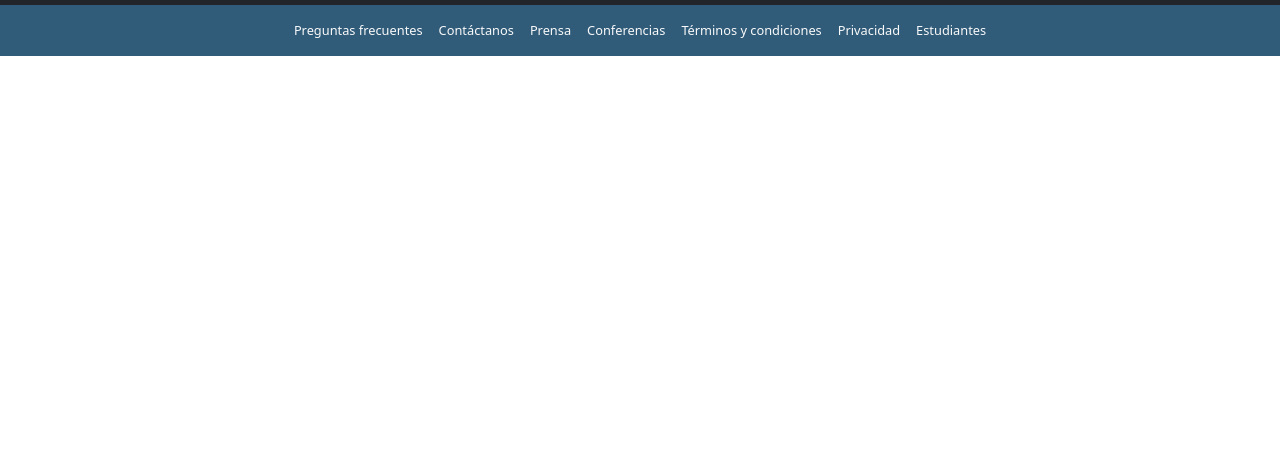
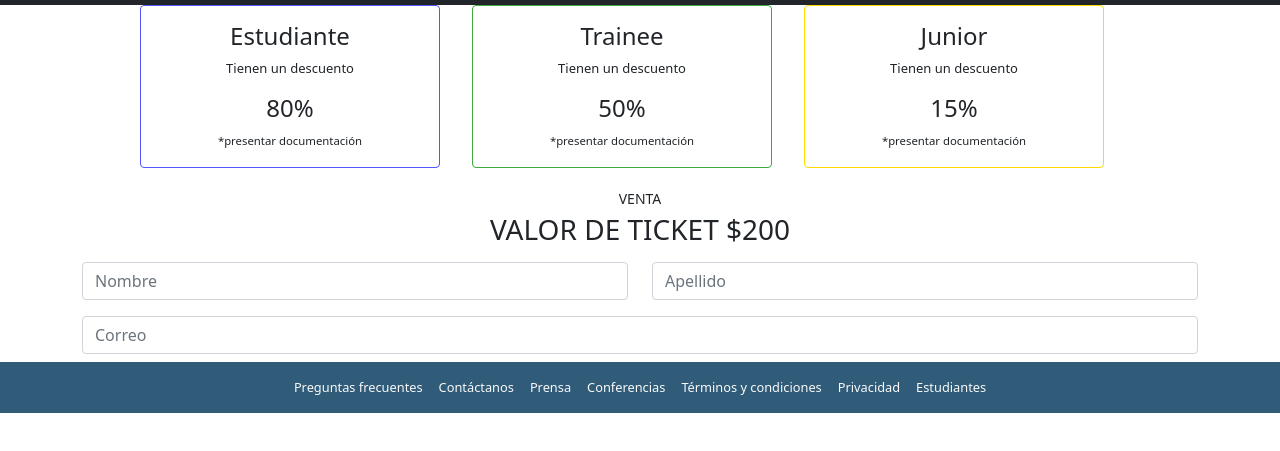
Before and after one commit to saneralu/integrador.frontend, a plain HTML site: page tickets.html in a window 1280 px wide. Shown: the part 75-526 px from the top of the page. Drawn offline with nearby package versions, Linux system fonts and the light colour scheme.

Commit message:
cambio-estilo-ticket

```diff
--- /dev/null
+++ b/css/tickets.css
@@ -0,0 +1,60 @@
+* {
+    box-sizing: border-box;
+
+}
+.img {
+    filter: brightness(50%);
+    max-width: 100%;
+}
+
+.container-sm {
+    position: relative;
+}
+.Conf-Bs-As {
+    position: absolute;
+    bottom: 80px;
+    right: 16px;
+    font-size: 18px;
+    color: white;
+    text-align: end;
+    word-break: keep-all;
+    max-width: 540px;
+  }
+
+  .boton-orador {
+    border-color: white;
+    background-color: rgba(245, 245, 245, 0);
+    color: white;
+}
+
+.boton-tickets {
+    border-color: green;
+    background-color: green;
+    color: white;
+}
+
+.row-cards {
+    padding-inline: 50px;
+}
+
+.card-text {
+    font-size: small;
+}
+
+.estudiante {
+    border-color: rgb(85, 85, 255);
+}
+
+.trainee {
+    border-color: rgb(63, 168, 63);
+}
+
+.junior {
+    border-color: rgb(255, 217, 0);
+}
+
+.footer {
+    background-color: #315c79;
+    text-align: center;
+    font-size: 80%;
+  }
--- a/tickets.html
+++ b/tickets.html
@@ -6,12 +6,12 @@
     <meta name="viewport" content="width=device-width, initial-scale=1.0">
     <!-- Latest compiled and minified CSS -->
     <link href="https://cdn.jsdelivr.net/npm/bootstrap@5.1.3/dist/css/bootstrap.min.css" rel="stylesheet">
-    <link rel="stylesheet" href="css/estilo.css">
+    <link rel="stylesheet" href="css/tickets.css">
 
     <title>Conf Bs As</title>
 </head>
 <body>
-    <div>
+    <div >
       <nav class="navbar navbar-expand-sm bg-dark navbar-dark">
         <div class="container-fluid">
           <img src="Imagenes/codoacodo.png" alt="" height="60px">
@@ -38,7 +38,56 @@
         </div>
       </nav>
     </div>
-
+    <div class="container">
+        <div class="row row-cols-1 row-cols-md-3 g-3 pd-2 row-cards">
+          <div class="card h-90 m-3 w-80 estudiante" style="width:300px">
+            <div class="card-body text-center">
+              <h4 class="card-title">Estudiante</h4>
+              <p class="card-text">Tienen un descuento</p>
+              <h4 class="card-title">80%</h4>
+              <p class="card-text"><small>*presentar documentación</small></p>
+            </div>
+          </div>
+          <div class="card h-90 m-3 w-80 trainee" style="width:300px">
+            <div class="card-body text-center">
+              <h4 class="card-title">Trainee</h4>
+              <p class="card-text">Tienen un descuento</p>
+              <h4 class="card-title">50%</h4>
+              <p class="card-text"><small>*presentar documentación</small></p>
+            </div>
+          </div>
+          <div class="card h-90 m-3 w-80 junior" style="width:300px">
+            <div class="card-body text-center">
+              <h4 class="card-title">Junior</h4>
+              <p class="card-text">Tienen un descuento</p>
+              <h4 class="card-title">15%</h4>
+              <p class="card-text"><small>*presentar documentación</small></p>
+            </div>
+          </div>
+        </div>
+      </div>
+    </div>
+    <div class="text-center oradores">
+        <p class="small mb-1 mt-1">VENTA</p>
+        <div class="h3"><p>VALOR DE TICKET $200</p></div>
+    </div>
+    <div class="container d-grid gap-3 mb-2">
+        <form>
+          <div class="row">
+            <div class="col">
+              <input type="text" class="form-control" placeholder="Nombre">
+            </div>
+            <div class="col">
+              <input type="text" class="form-control" placeholder="Apellido">
+            </div>
+          </div>
+        </form>
+        <form>
+          <div class="col">
+            <input type="text" class="form-control" placeholder="Correo">
+          </div>
+        </form>
+      </div>
     <footer class="footer container-fluid">
       <nav class="navbar navbar-expand container-fluid justify-content-center">
         <ul class="navbar-nav">
```
